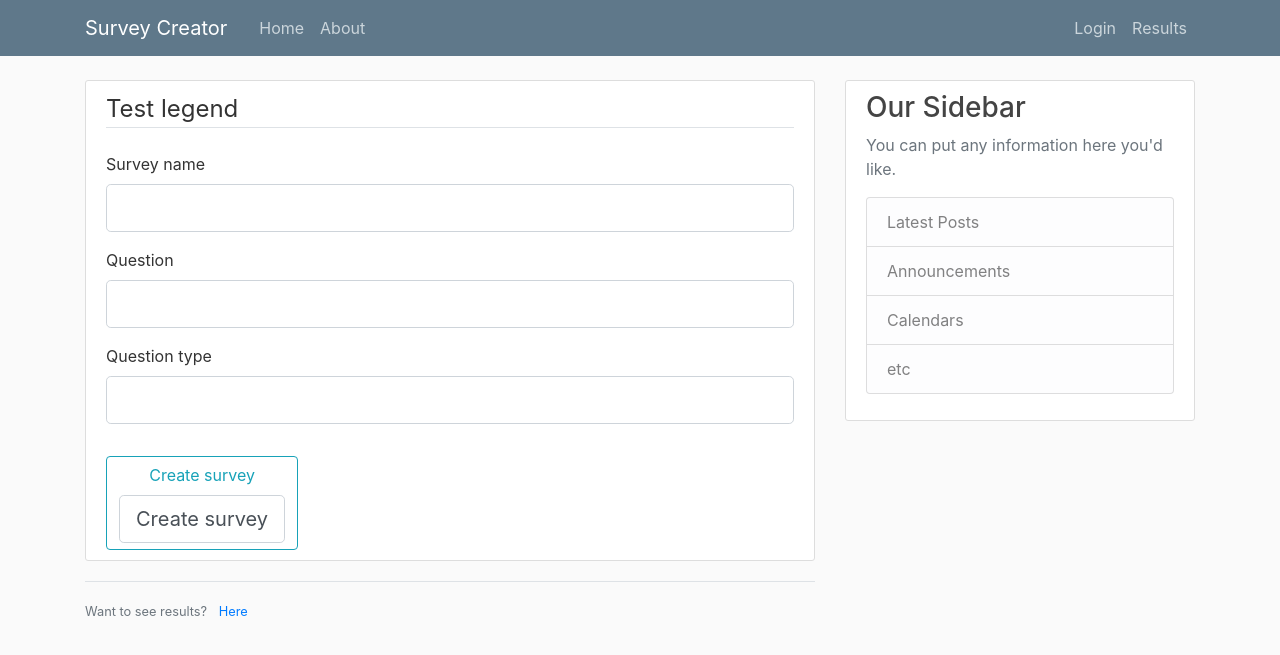
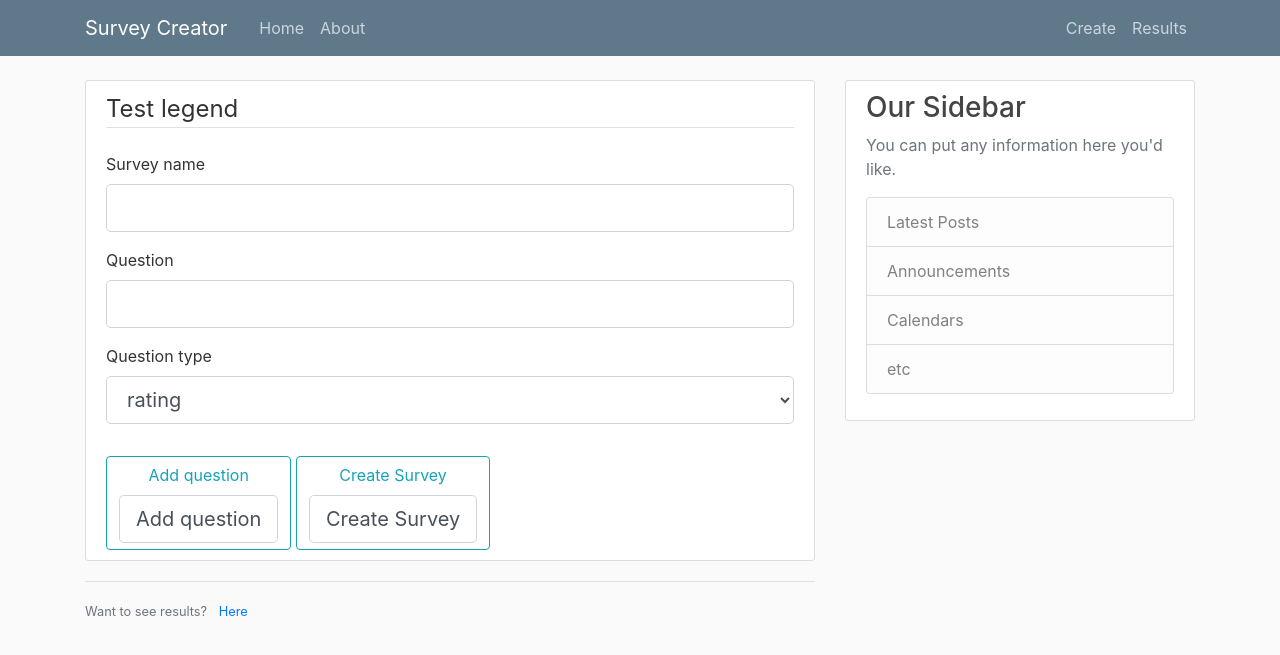
Before and after one commit to apokolokyntosis/Survey_flask, a Flask app: page /create in a window 1280 px wide. Shown: the top 655 px of the page. Run offline with Flask 2, Linux system fonts and the light colour scheme; some libraries are stand-ins or nearby versions.

Commit message:
- style html - fix submit buttons

```diff
--- a/application.py
+++ b/application.py
@@ -41,20 +41,32 @@ def home():
 def create():
     form = CreateSurveyForm()
     if form.validate_on_submit():
-        # json_serializer.init()
-        if form.question_type.data == "rating":
-            json_serializer.add_question("rating", form.question_title.data, 0, 5)
-        json_serializer.create_json()
-        surveyjs_handler.new_survey(form.survey_name.data)
-        flash("Survey {} created".format(form.survey_name.data), "success")
-
-        return redirect(url_for("create"))
+        if form.submit_question.data:
+            if form.question_type.data == "rating":
+                json_serializer.add_question("rating", form.question_title.data, 0, 5)
+            if form.question_type.data == "boolean":
+                json_serializer.add_question("boolean", form.question_title.data, 0, 5)
+            if form.question_type.data == "comment":
+                json_serializer.add_question("comment", form.question_title.data, 0, 5)
+            flash("Question added", "success")
+            return redirect(url_for("create"))
+        if form.submit_survey.data:
+            json_serializer.create_json()
+            surveyjs_handler.new_survey(form.survey_name.data)
+            flash("Survey {} created".format(form.survey_name.data), "success")
+            return redirect(url_for("about"))
     return render_template("creation.html", title="Create a survey", form=form)
 
 
 @app.route("/survey")
 def survey():
     return render_template("survey.html", title="survey")
+
+
+@app.route("/about")
+def about():
+    return render_template("about.html", title="about")
+
 
 @app.route("/results")
 def results():
@@ -66,7 +78,7 @@ def results():
             create_cloud(question)
         else:
             create_bar(question)
-    return render_template("results1.html", questions=questions)
+    return render_template("results.html", questions=questions)
 
 
 @app.route('/results1')
--- a/forms.py
+++ b/forms.py
@@ -1,10 +1,13 @@
 from flask_wtf import FlaskForm
-from wtforms import StringField, PasswordField, BooleanField, SubmitField
+from wtforms import StringField, PasswordField, BooleanField, SubmitField, SelectField
 from wtforms.validators import DataRequired
 
 
 class CreateSurveyForm(FlaskForm):
-    survey_name = StringField("Survey name", validators=[DataRequired()])
-    submit = SubmitField("Create survey")
-    question_title = StringField("Question", validators=[DataRequired()])
-    question_type = StringField("Question type", validators=[DataRequired()])
+    survey_name = StringField("Survey name")
+    submit_question = SubmitField("Add question")
+    question_title = StringField("Question")
+    question_type = SelectField("Question type", choices=[("rating", "rating"),
+                                                          ("boolean", "boolean"), ("comment", "comment")],
+                                validators=[DataRequired()])
+    submit_survey = SubmitField("Create Survey")
--- a/json_serializer.py
+++ b/json_serializer.py
@@ -6,7 +6,7 @@ survey["pages"] = []
 
 
 def create_json():
-    with open("survey_manual1.json", "w") as write_file:
+    with open("temp_survey.json", "w") as write_file:
         json.dump(survey, write_file, indent=4)
 
 
--- a/surveyjs_handler.py
+++ b/surveyjs_handler.py
@@ -20,7 +20,7 @@ def change_survey(post_survey_json):
 
 
 def new_survey(name):
-    with open("survey_manual1.json", "r") as read_file:
+    with open("temp_survey.json", "r") as read_file:
         survey_json = json.load(read_file)
     id = create_survey(name)
     post_survey_json = {
--- a/templates/base.html
+++ b/templates/base.html
@@ -26,13 +26,13 @@
           </button>
           <div class="collapse navbar-collapse" id="navbarToggle">
             <div class="navbar-nav mr-auto">
-              <a class="nav-item nav-link" href="/">Home</a>
-              <a class="nav-item nav-link" href="/about">About</a>
+              <a class="nav-item nav-link" href="{{ url_for("home") }}">Home</a>
+              <a class="nav-item nav-link" href="{{ url_for("about") }}">About</a>
             </div>
             <!-- Navbar Right Side -->
             <div class="navbar-nav">
-              <a class="nav-item nav-link" href="/create">Login</a>
-              <a class="nav-item nav-link" href="/results">Results</a>
+              <a class="nav-item nav-link" href="{{ url_for("create") }}">Create</a>
+              <a class="nav-item nav-link" href="{{ url_for("results") }}">Results</a>
             </div>
           </div>
         </div>
--- a/templates/creation.html
+++ b/templates/creation.html
@@ -20,8 +20,12 @@
                 </div>
             </fieldset>
                 <div class="btn btn-outline-info">
-                    {{ form.submit.label(class="form-control-label") }}
-                    {{ form.submit(class="form-control form-control-lg") }}
+                    {{ form.submit_question.label(class="form-control-label") }}
+                    {{ form.submit_question(class="form-control form-control-lg") }}
+                </div>
+                <div class="btn btn-outline-info">
+                    {{ form.submit_survey.label(class="form-control-label") }}
+                    {{ form.submit_survey(class="form-control form-control-lg") }}
                 </div>
         </form>
 
```
Also changed, not shown: templates/about.html (added, +7 -0 lines), templates/results.html (+23 -12 lines).
